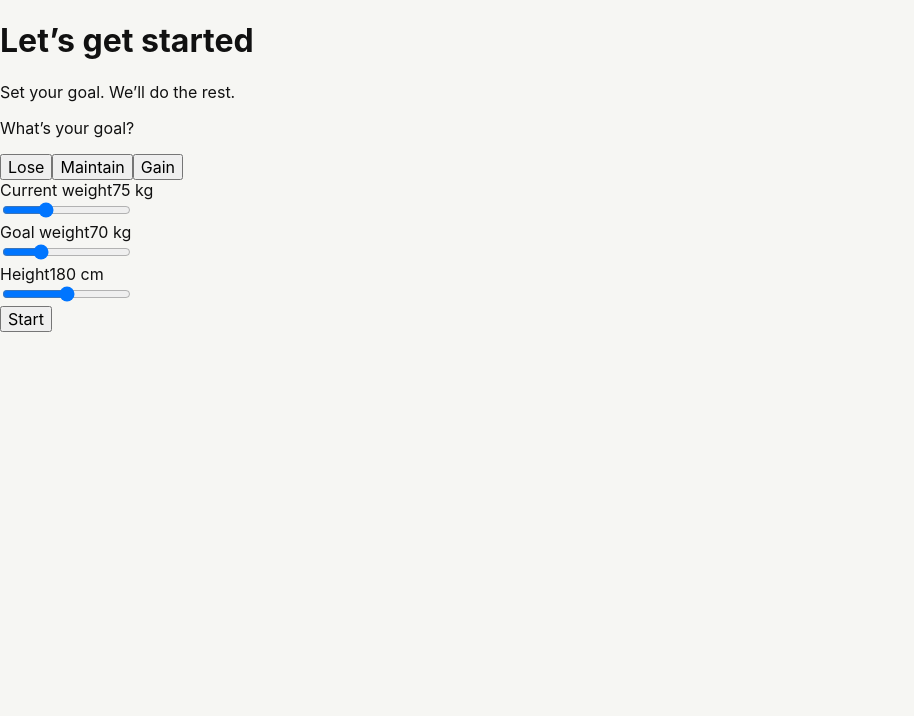
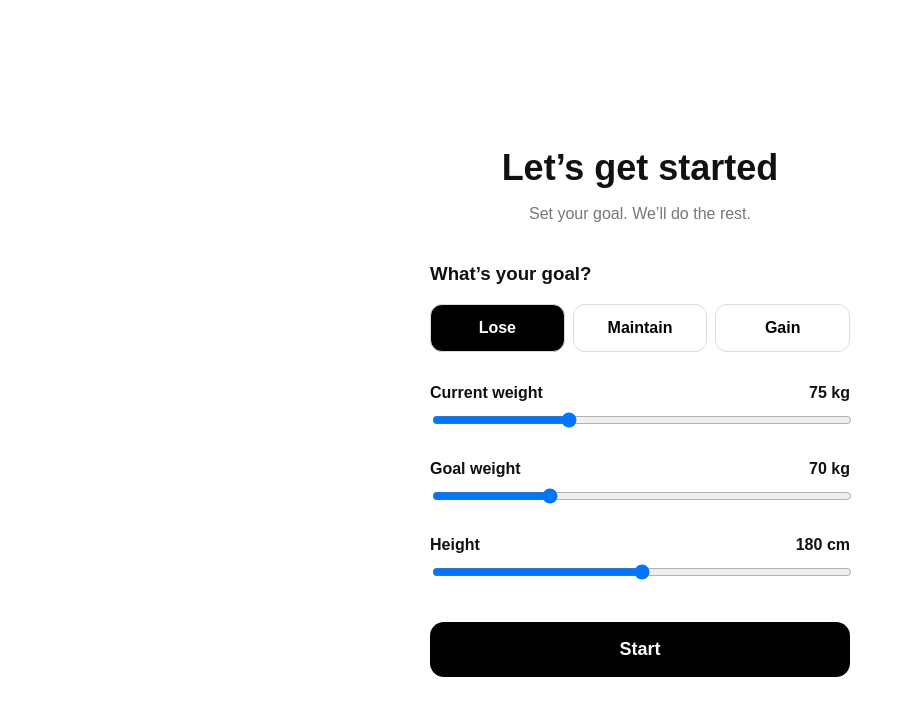
Before and after one commit to conn448/connaiai, a Next.js app: page / in a window 1280 px wide. Shown: the top 716 px of the page, without its empty margins (0-914 px from the left). Built offline with nearby package versions, Linux system fonts and the light colour scheme.

Commit message:
Update page.jsx

```diff
--- a/app/page.jsx
+++ b/app/page.jsx
@@ -9,58 +9,71 @@ export default function Home() {
   const [height, setHeight] = useState(180);
 
   return (
-    <main className="min-h-screen bg-white px-6 py-10 flex items-center justify-center">
-      <div className="w-full max-w-md">
+    <main
+      style={{
+        minHeight: "100vh",
+        background: "#ffffff",
+        padding: "40px 24px",
+        display: "flex",
+        justifyContent: "center",
+        alignItems: "center",
+        fontFamily: "Arial, sans-serif",
+      }}
+    >
+      <div style={{ width: "100%", maxWidth: "420px" }}>
 
-        <h1 className="text-4xl font-bold text-center mb-2">
+        <h1
+          style={{
+            fontSize: "36px",
+            textAlign: "center",
+            marginBottom: "8px",
+          }}
+        >
           Let’s get started
         </h1>
 
-        <p className="text-center text-gray-500 mb-10">
+        <p
+          style={{
+            textAlign: "center",
+            color: "#777",
+            marginBottom: "40px",
+          }}
+        >
           Set your goal. We’ll do the rest.
         </p>
 
-        {/* GOAL */}
-        <div className="mb-8">
-          <p className="font-semibold mb-3">What’s your goal?</p>
+        <h3>What’s your goal?</h3>
 
-          <div className="grid grid-cols-3 gap-2">
+        <div
+          style={{
+            display: "grid",
+            gridTemplateColumns: "repeat(3, 1fr)",
+            gap: "8px",
+            marginBottom: "32px",
+          }}
+        >
+          {[
+            ["lose", "Lose"],
+            ["maintain", "Maintain"],
+            ["gain", "Gain"],
+          ].map(([value, label]) => (
             <button
-              onClick={() => setGoal("lose")}
-              className={`p-3 rounded-xl border ${
-                goal === "lose"
-                  ? "bg-black text-white"
-                  : "bg-white text-black"
-              }`}
+              key={value}
+              onClick={() => setGoal(value)}
+              style={{
+                padding: "14px 5px",
+                borderRadius: "12px",
+                border: "1px solid #ddd",
+                background: goal === value ? "#000" : "#fff",
+                color: goal === value ? "#fff" : "#000",
+                fontWeight: "600",
+              }}
             >
-              Lose
+              {label}
             </button>
-
-            <button
-              onClick={() => setGoal("maintain")}
-              className={`p-3 rounded-xl border ${
-                goal === "maintain"
-                  ? "bg-black text-white"
-                  : "bg-white text-black"
-              }`}
-            >
-              Maintain
-            </button>
-
-            <button
-              onClick={() => setGoal("gain")}
-              className={`p-3 rounded-xl border ${
-                goal === "gain"
-                  ? "bg-black text-white"
-                  : "bg-white text-black"
-              }`}
-            >
-              Gain
-            </button>
-          </div>
+          ))}
         </div>
 
-        {/* CURRENT WEIGHT */}
         <Slider
           title="Current weight"
           value={weight}
@@ -70,7 +83,6 @@ export default function Home() {
           setValue={setWeight}
         />
 
-        {/* GOAL WEIGHT */}
         <Slider
           title="Goal weight"
           value={goalWeight}
@@ -80,7 +92,6 @@ export default function Home() {
           setValue={setGoalWeight}
         />
 
-        {/* HEIGHT */}
         <Slider
           title="Height"
           value={height}
@@ -92,7 +103,17 @@ export default function Home() {
 
         <button
           onClick={() => alert("Setup complete")}
-          className="w-full bg-black text-white py-4 rounded-2xl font-bold text-lg mt-8"
+          style={{
+            width: "100%",
+            padding: "17px",
+            marginTop: "10px",
+            borderRadius: "14px",
+            border: "none",
+            background: "#000",
+            color: "#fff",
+            fontSize: "18px",
+            fontWeight: "700",
+          }}
         >
           Start
         </button>
@@ -102,28 +123,20 @@ export default function Home() {
   );
 }
 
-function Slider({
-  title,
-  value,
-  min,
-  max,
-  unit,
-  setValue,
-}: {
-  title: string;
-  value: number;
-  min: number;
-  max: number;
-  unit: string;
-  setValue: (value: number) => void;
-}) {
+function Slider({ title, value, min, max, unit, setValue }) {
   return (
-    <div className="mb-7">
-      <div className="flex justify-between mb-2">
-        <span className="font-semibold">{title}</span>
-        <span className="font-bold">
+    <div style={{ marginBottom: "28px" }}>
+      <div
+        style={{
+          display: "flex",
+          justifyContent: "space-between",
+          marginBottom: "8px",
+        }}
+      >
+        <strong>{title}</strong>
+        <strong>
           {value} {unit}
-        </span>
+        </strong>
       </div>
 
       <input
@@ -132,7 +145,7 @@ function Slider({
         max={max}
         value={value}
         onChange={(e) => setValue(Number(e.target.value))}
-        className="w-full"
+        style={{ width: "100%" }}
       />
     </div>
   );
```
